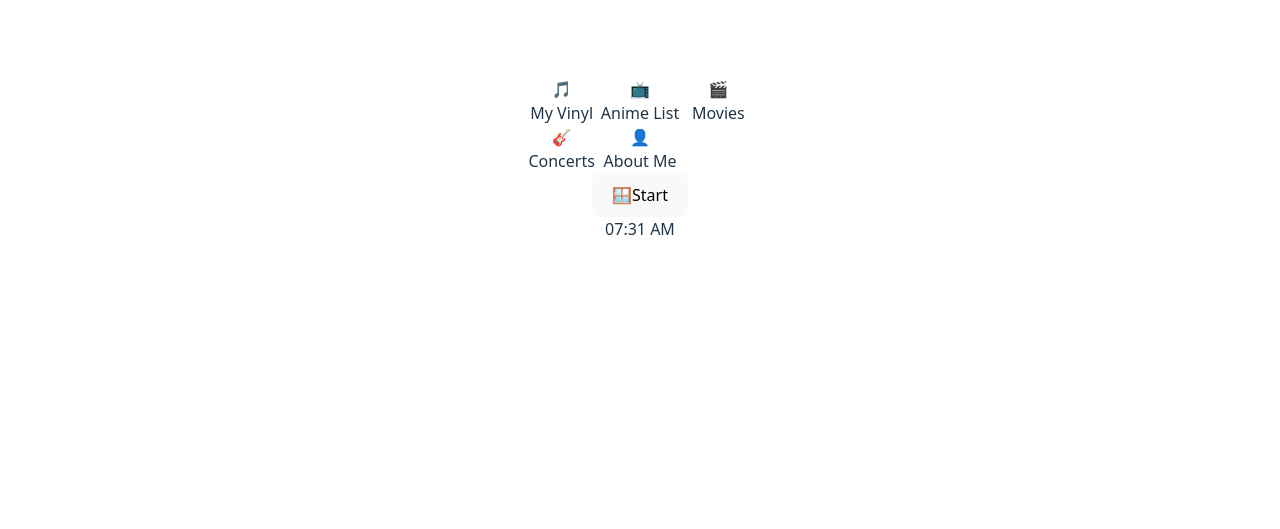
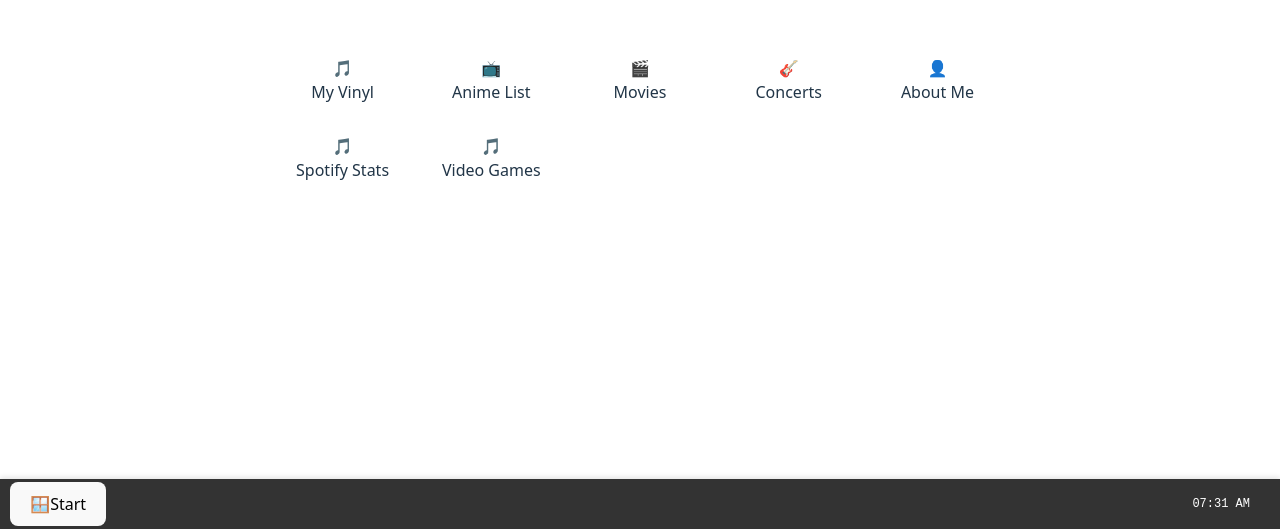
Before and after one commit to embe8/react-desktop-simulator, a React (Vite) app in the folder vite-desktop-simulator/: page / in a window 1280 px wide. Shown: the part 271-800 px from the top of the page. Built offline with nearby package versions, Linux system fonts and the light colour scheme; the HTML template or start-up script is replaced by a standard one.

Commit message:
Modifed taskbar placement

```diff
--- a/vite-desktop-simulator/src/components/IconsGrid.jsx
+++ b/vite-desktop-simulator/src/components/IconsGrid.jsx
@@ -9,7 +9,7 @@ function IconsGrid({ desktopIcons, openWindows, setOpenWindows }) {
         {desktopIcons.map(icon => (
           <div
             key={icon.id}
-            className="desktop-icon"
+            className="icons-container"
             onDoubleClick={() => setOpenWindows([...openWindows, icon.id])}
           >
             <div className="icon-image">{icon.icon}</div>
--- a/vite-desktop-simulator/src/pages/Desktop.css
+++ b/vite-desktop-simulator/src/pages/Desktop.css
@@ -1,8 +1,93 @@
 .desktop-page {
-    margin-top: 60px
+    margin-top: 0px
+
 }
 
 .desktop-page .icons-grid{
     display: grid;
     grid-template-columns: repeat(3, 1fr);
 }
+
+@media (max-width: 2000px) {
+    .desktop-page .icons-grid {
+      grid-template-columns: repeat(6, 1fr);
+    }
+  }
+
+@media (max-width: 1600px) {
+    .desktop-page .icons-grid {
+      grid-template-columns: repeat(6, 1fr);
+    }
+}
+
+@media (max-width: 1300px) {
+    .desktop-page .icons-grid {
+      grid-template-columns: repeat(5, 1fr);
+    }
+  }
+
+  @media (max-width: 1000px) {
+    .desktop-page .icons-grid {
+      grid-template-columns: repeat(4, 1fr);
+    }
+  }
+
+  @media (max-width: 800px) {
+    .desktop-page .icons-grid {
+      grid-template-columns: repeat(3, 1fr);
+    }
+  }
+
+  @media (max-width: 575px) {
+    .desktop-page .icons-grid {
+      grid-template-columns: repeat(2, 1fr);
+    }
+  }
+
+  @media (max-width: 450px) {
+    .desktop-page .icons-grid {
+      grid-template-columns: 1fr;
+    }
+  }
+
+  .desktop-page .icons-container {
+    padding-top: 5px;
+    padding-bottom: 25px;
+    padding-left: 25px;
+    padding-right: 25px;
+
+    display: flex;
+    flex-direction: column;
+  }
+
+  .desktop-page .taskbar {
+    position: fixed;
+    bottom: 0;
+    left: 0;
+    right: 0;
+    height: 50px;
+    background-color: #333;
+    display: flex;
+    justify-content: space-between;
+    align-items: center;
+    padding: 0 10px;
+    box-shadow: 0 -2px 5px rgba(0, 0, 0, 0.1);
+    .taskbar-time {
+        font-family: 'Courier New', Courier, monospace;
+        font-size: 12px;
+        color: #fff;
+        margin-left: 10px;
+        align-items: right;
+        justify-content: right;
+        display: flex;
+        flex-direction: row;
+        justify-content: flex-end;
+        align-items: center;
+        gap: 10px;
+        margin-right: 10px;
+        margin-left: 10px;
+        margin-top: 10px;
+        margin-bottom: 10px;
+        padding: 0 10px;
+    }
+  }
--- a/vite-desktop-simulator/src/pages/Desktop.jsx
+++ b/vite-desktop-simulator/src/pages/Desktop.jsx
@@ -10,7 +10,10 @@ function Desktop() {
     { id: 'anime', name: 'Anime List', icon: '📺' },
     { id: 'movies', name: 'Movies', icon: '🎬' },
     { id: 'concerts', name: 'Concerts', icon: '🎸' },
-    { id: 'about', name: 'About Me', icon: '👤' }
+    { id: 'about', name: 'About Me', icon: '👤' },
+    { id: 'spotify', name: 'Spotify Stats', icon: '🎵' },
+    { id: 'games', name: 'Video Games', icon: '🎵' },
+
   ];
 
   return (
```
